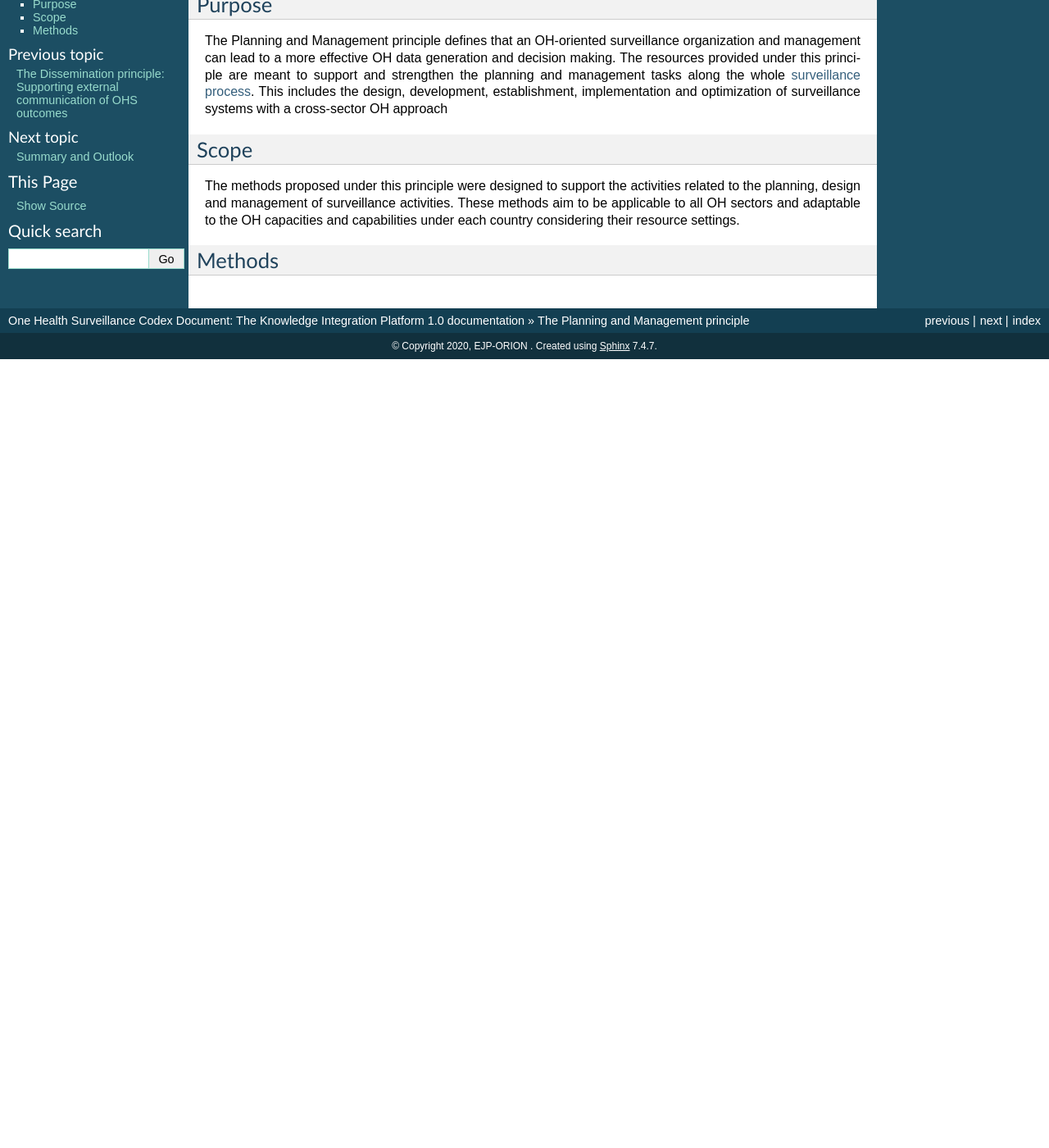
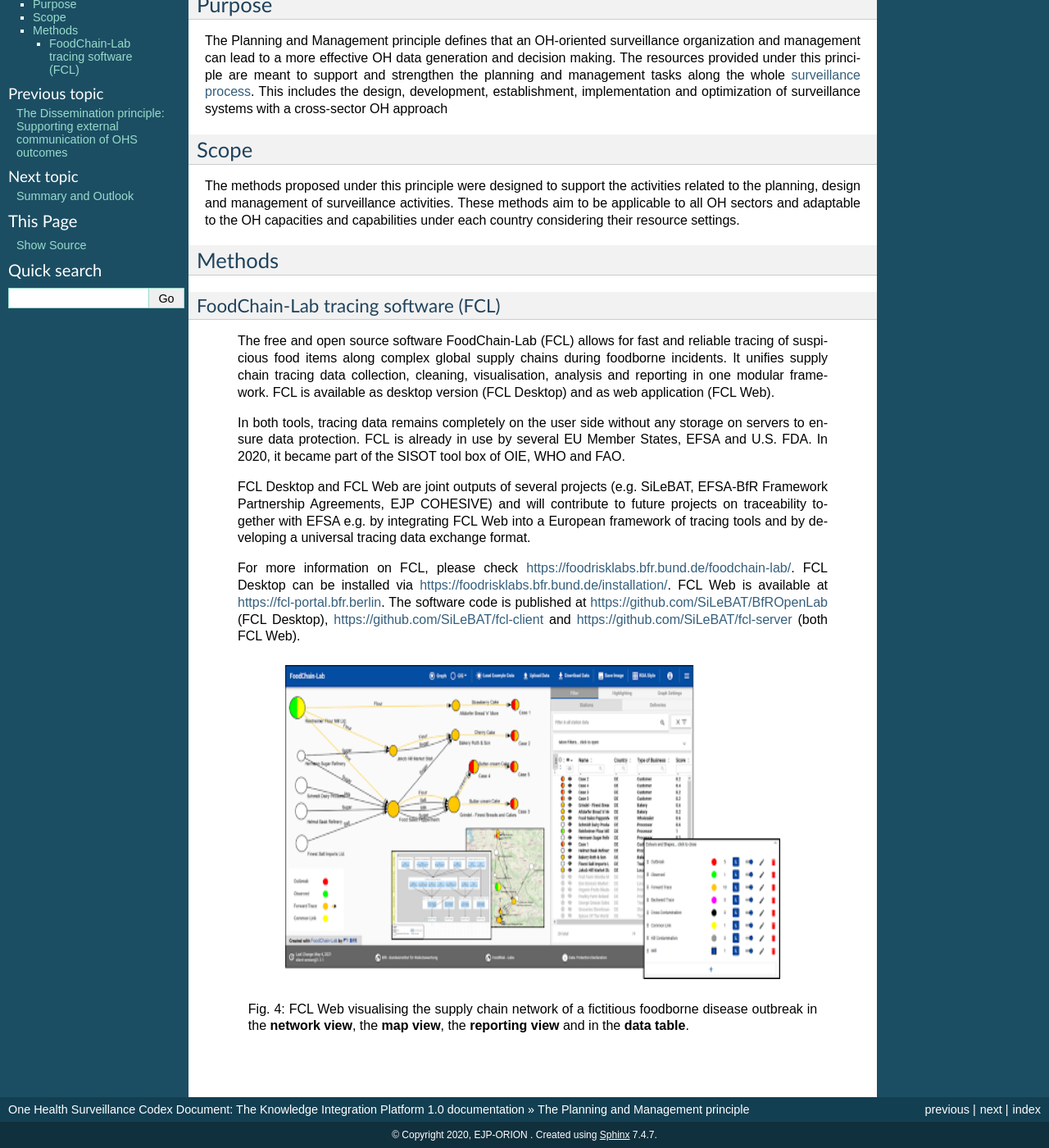
Before and after one commit to EJP-ORION/OH-Surveillance-Codex, a Sphinx documentation site: the page built from docs/5a-the-planning-and-management-principle.rst, in a window 1280 px wide and 1400 px high, scrolled down 109 px. Shown: the whole window at 82% size. Built offline with Sphinx 7.4.7, drawn with Linux system fonts in a browser that asks for light colours; before the commit the page ends 900 px from its top, so only the background shows below that.

Commit message:
New text and figure FCL

```diff
--- a/docs/5a-the-planning-and-management-principle.rst
+++ b/docs/5a-the-planning-and-management-principle.rst
@@ -25,3 +25,45 @@
 
 Methods
 -------
+
+FoodChain-Lab tracing software (FCL)
+''''''''''''''''''''''''''''''''''''
+
+  The free and open source software FoodChain-Lab (FCL) allows for fast
+  and reliable tracing of suspicious food items along complex global
+  supply chains during foodborne incidents. It unifies supply chain
+  tracing data collection, cleaning, visualisation, analysis and reporting
+  in one modular framework. FCL is available as desktop version (FCL
+  Desktop) and as web application (FCL Web).
+
+  In both tools, tracing data remains completely on the user side without
+  any storage on servers to ensure data protection. FCL is already in use
+  by several EU Member States, EFSA and U.S. FDA. In 2020, it became part
+  of the SISOT tool box of OIE, WHO and FAO.
+
+  FCL Desktop and FCL Web are joint outputs of several projects (e.g.
+  SiLeBAT, EFSA-BfR Framework Partnership Agreements, EJP COHESIVE) and
+  will contribute to future projects on traceability together with EFSA
+  e.g. by integrating FCL Web into a European framework of tracing tools
+  and by developing a universal tracing data exchange format.
+
+  For more information on FCL, please check
+  https://foodrisklabs.bfr.bund.de/foodchain-lab/. FCL Desktop can be
+  installed via https://foodrisklabs.bfr.bund.de/installation/. FCL Web is
+  available at
+  `https://fcl-portal.bfr.berlin <https://fcl-portal.bfr.berlin/>`__. The
+  software code is published at https://github.com/SiLeBAT/BfROpenLab (FCL
+  Desktop), https://github.com/SiLeBAT/fcl-client and
+  https://github.com/SiLeBAT/fcl-server (both FCL Web).
+
+  .. figure:: ../assets/img/FoodChainLab_Figure.png
+    :width: 6.28229in
+    :align: center
+    :height:  3.98799in
+    :alt: alternate text
+    :figclass: align-center
+
+
+    Fig. 4: FCL Web visualising the supply chain network of a fictitious
+    foodborne disease outbreak in the **network view**, the **map view**,
+    the **reporting view** and in the **data table**.
```
